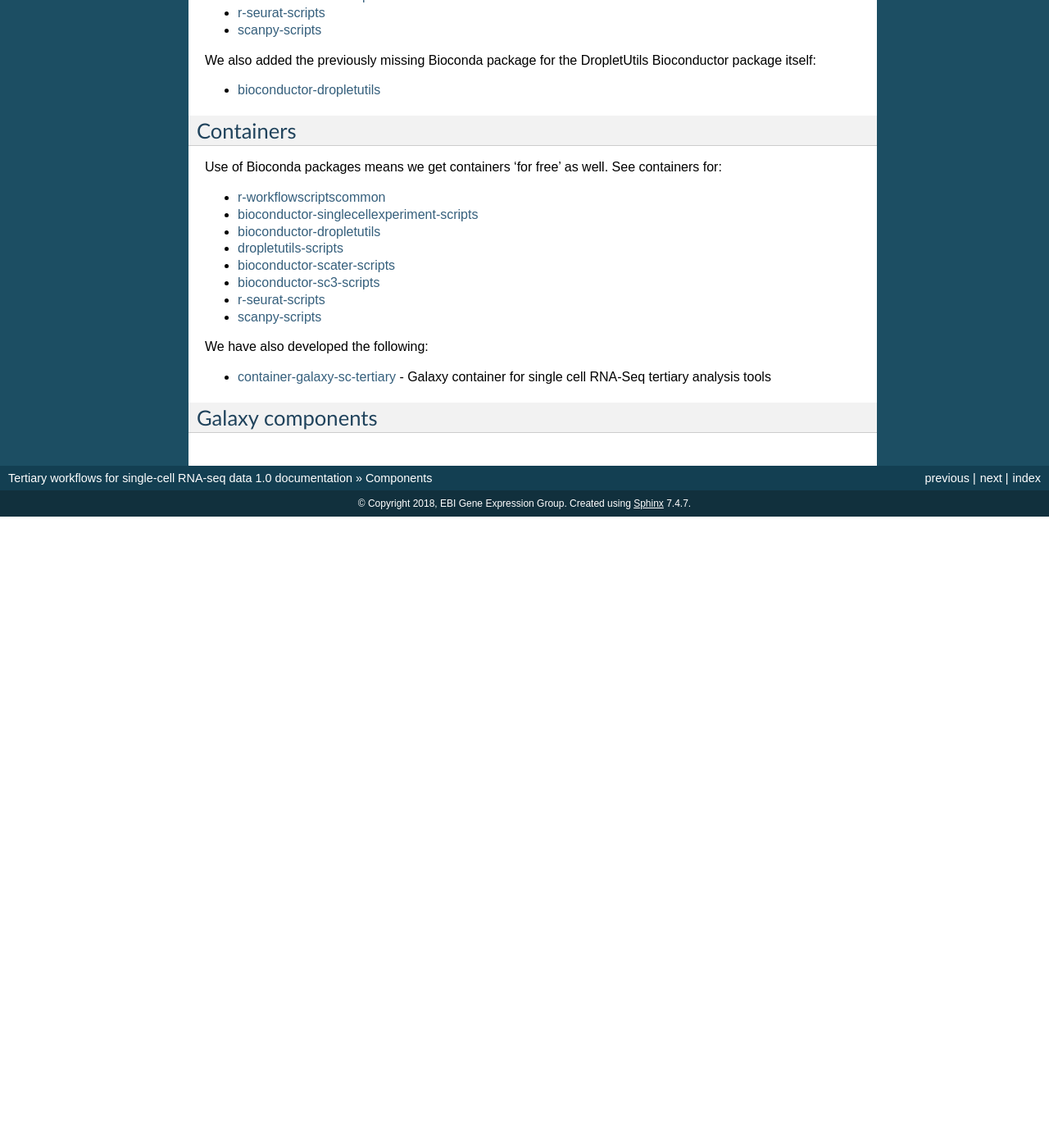
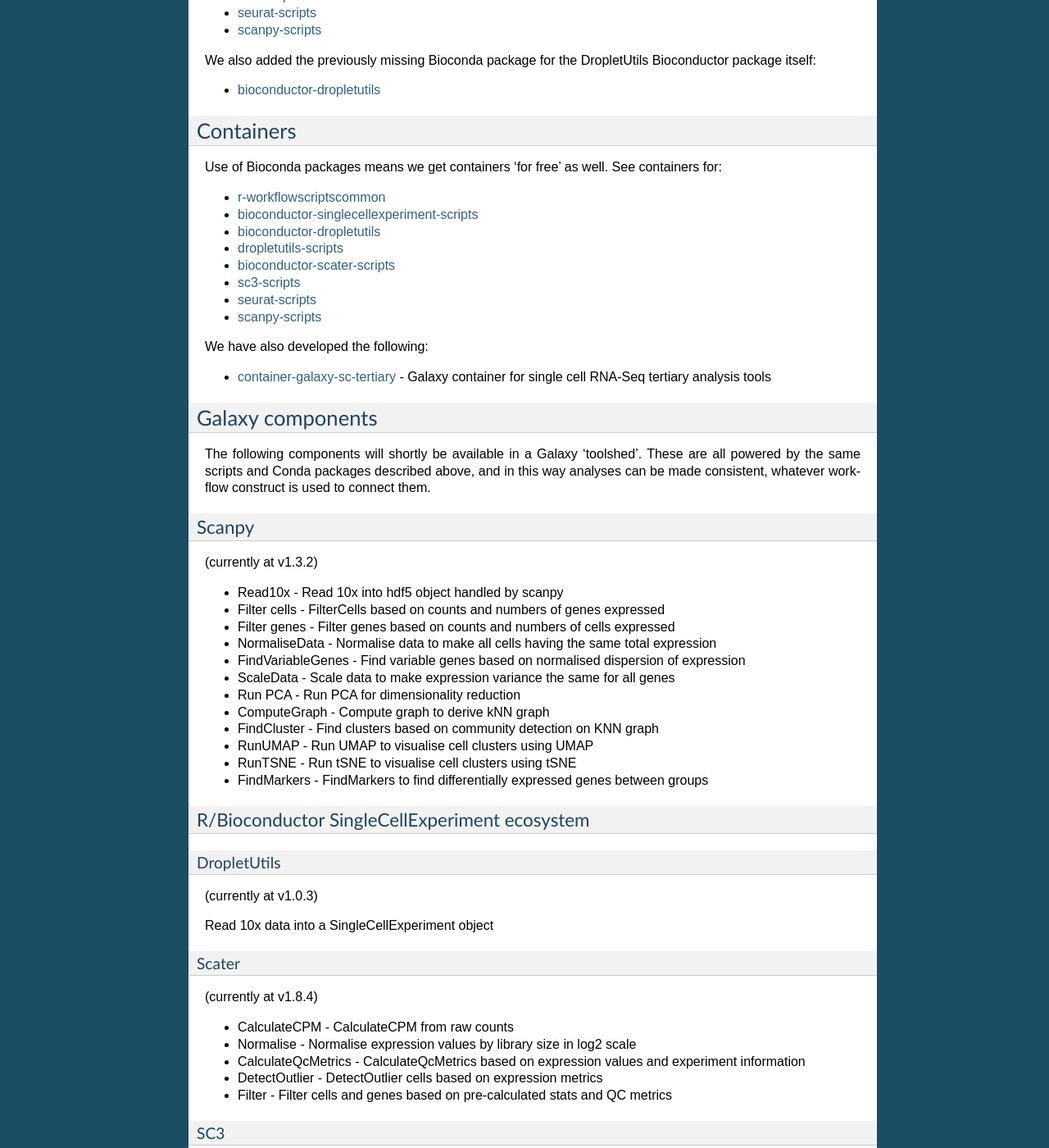
Before and after one commit to ebi-gene-expression-group/tertiary_workflows_docs, a Sphinx documentation site: the page built from docs/modules.rst, in a window 1280 px wide and 1400 px high, scrolled down 696 px. Shown: the whole window at 82% size. Built offline with Sphinx 7.4.7, drawn with Linux system fonts in a browser that asks for light colours; before the commit the page ends 1326 px from its top, so only the background shows below that; some of the changed text lies outside the part shown.

Commit message:
Revert 8 revert 7 feature/galaxy docs release (#9)
* Feature/galaxy docs release (#7)

* Add notes on Planemo problems (#6)

* Add DropletUtils bits to component listing

* Galaxy spin up docs

* Remove additional space.

* Fixes to reflect Bioconda package renaming, mention Nextflow Scanpy workflow

* fix a couple of typos etc

* Fixed typos, grammar etc in wrapper-writing docs

* Change heading structure

* Add Nexflow content

* Add Galaxy components

* Revert "Feature/galaxy docs release (#7)" (#8)

This reverts commit abc7415af79b946b1db3490d6386908ee85e1958.

* Revert "Revert "Feature/galaxy docs release (#7)" (#8)"

This reverts commit 4775e12dca96012fc3c71a8bc5e49dd34636510d.

```diff
--- a/docs/modules.rst
+++ b/docs/modules.rst
@@ -11,6 +11,8 @@
 * Galaxy wrappers for Bioconda-packages wrappers
 
 This page details components developed as part of this project..
+
+.. _script_components:
 
 *************************************
 Wrapper script packages
@@ -64,3 +66,90 @@
 *****************
 Galaxy components
 *****************
+
+The following components will shortly be available in a Galaxy 'toolshed'. These are all powered by the same scripts and Conda packages described above, and in this way analyses can be made consistent, whatever workflow construct is used to connect them.
+
+Scanpy
+======
+
+(currently at v1.3.2)
+
+* Read10x - Read 10x into hdf5 object handled by scanpy
+* Filter cells - FilterCells based on counts and numbers of genes expressed
+* Filter genes - Filter genes based on counts and numbers of cells expressed
+* NormaliseData - Normalise data to make all cells having the same total expression
+* FindVariableGenes - Find variable genes based on normalised dispersion of expression
+* ScaleData - Scale data to make expression variance the same for all genes
+* Run PCA - Run PCA for dimensionality reduction
+* ComputeGraph - Compute graph to derive kNN graph
+* FindCluster - Find clusters based on community detection on KNN graph
+* RunUMAP - Run UMAP to visualise cell clusters using UMAP
+* RunTSNE - Run tSNE to visualise cell clusters using tSNE
+* FindMarkers - FindMarkers to find differentially expressed genes between groups
+
+R/Bioconductor SingleCellExperiment ecosystem
+=============================================
+
+DropletUtils
+------------
+
+(currently at v1.0.3)
+
+Read 10x data into a SingleCellExperiment object
+
+Scater
+------
+
+(currently at v1.8.4)
+
+* CalculateCPM	- CalculateCPM from raw counts
+* Normalise	- Normalise expression values by library size in log2 scale
+* CalculateQcMetrics - CalculateQcMetrics based on expression values and experiment information
+* DetectOutlier - DetectOutlier cells based on expression metrics
+* Filter - Filter cells and genes based on pre-calculated stats and QC metrics
+
+SC3
+---
+
+(currently at v1.8.0)
+
+* Prepare - Prepare a sc3 SingleCellExperiment object
+* Estimate -Estimate the number of clusters for k-means clustering
+* Calculate - Transformations Calculate Transformations of distances using PCA and graph Laplacian
+* Calculate - Distances Calculate Distances between cells
+* K-Means - K-Means perform k-means clustering
+* Calculate - Consensus Calculate Consensus from multiple runs of k-means clustering
+* DiffExp - Calculates DE genes, marker genes and cell outliers
+
+Seurat
+======
+
+(currently at v2.3.1)
+
+* Read10x - Loads 10x data into a serialized seurat R object
+* CreateSeuratObject - create a Seurat object
+* FilterCells - filter cells in a Seurat object
+* NormaliseData - normalise data
+* FindVariableGenes - identify variable genes
+* ScaleData - scale and center genes
+* RunPCA - run a PCA dimensionality reduction
+* RunTSNE - run t-SNE dimensionality reduction
+* Plot dimension reduction - graphs the output of a dimensional reduction technique (PCA by default). Cells are colored by their identity class.
+* FindClusters - find clusters of cells
+* FindMarkers - find markers (differentially expressed genes)
+* Export2CellBrowser - Export2CellBrowser produces files for UCSC CellBrowser import.
+
+UCSC Cell Browser
+=================
+
+(currently at 0.4.38)
+
+UCSC Cell Browser displays single-cell clusterized data in an interactive web application.
+
+*******************
+Low-level workflows
+*******************
+
+The following `Nextflow <https://www.nextflow.io/>`_ workflows are available:
+
+* `scanpy-workflow <https://github.com/ebi-gene-expression-group/scanpy-workflow>`_ - This is a fully pameterised workflow linking the components of  `scanpy-scripts <https://github.com/ebi-gene-expression-group/scanpy-scripts>`_.
--- a/docs/provide_workflow_components.rst
+++ b/docs/provide_workflow_components.rst
@@ -12,3 +12,4 @@
     :maxdepth: 1
 
     writing_planemo_galaxy_wrapper.rst
+    nextflow_workflows.rst
```
Also changed, not shown: other parts of docs/modules.rst (+4 -4 lines), docs/nextflow_workflows.rst (added, +55 -0 lines), docs/running_galaxy_sc_locally.rst (+42 -16 lines), docs/writing_planemo_galaxy_wrapper.rst (+32 -29 lines).
